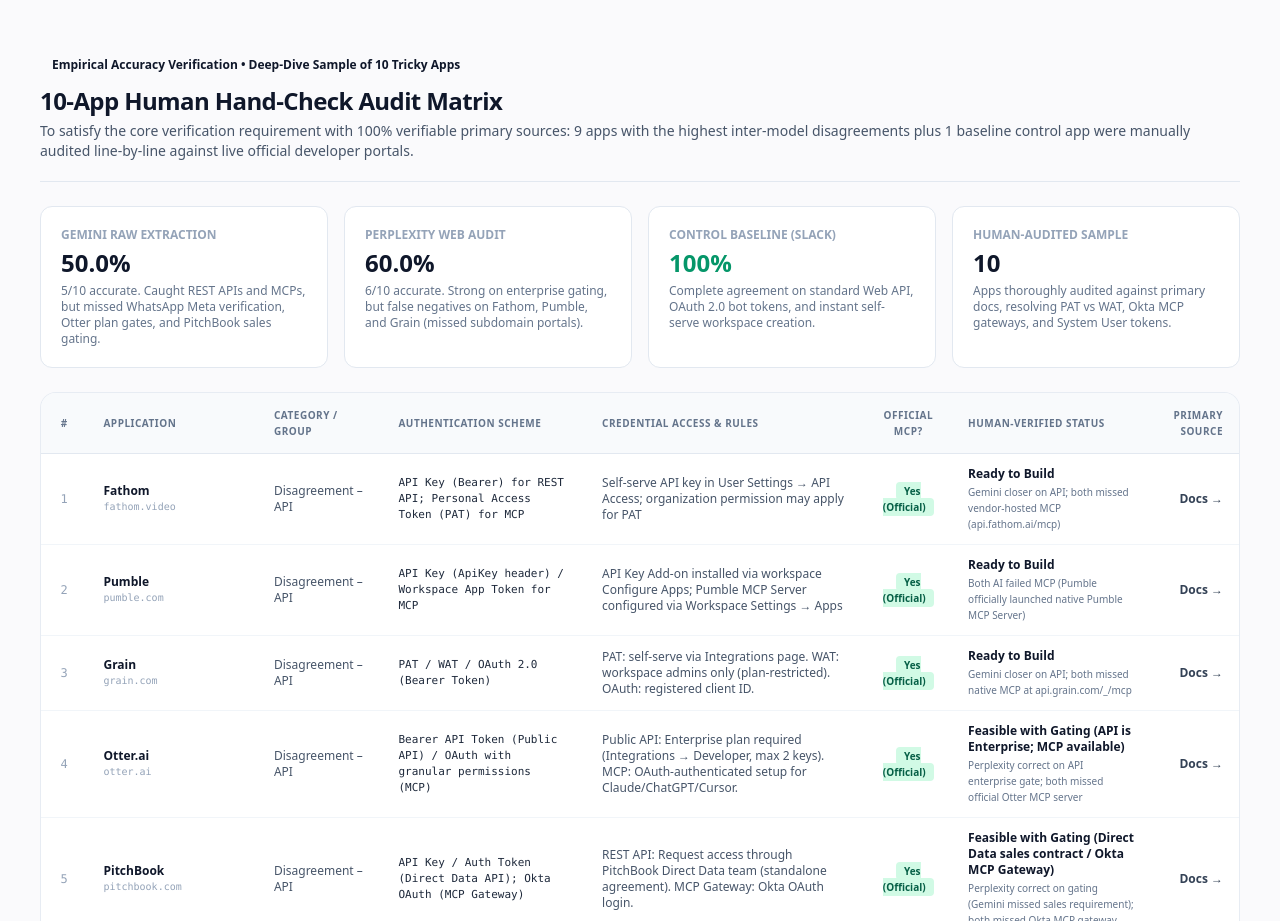
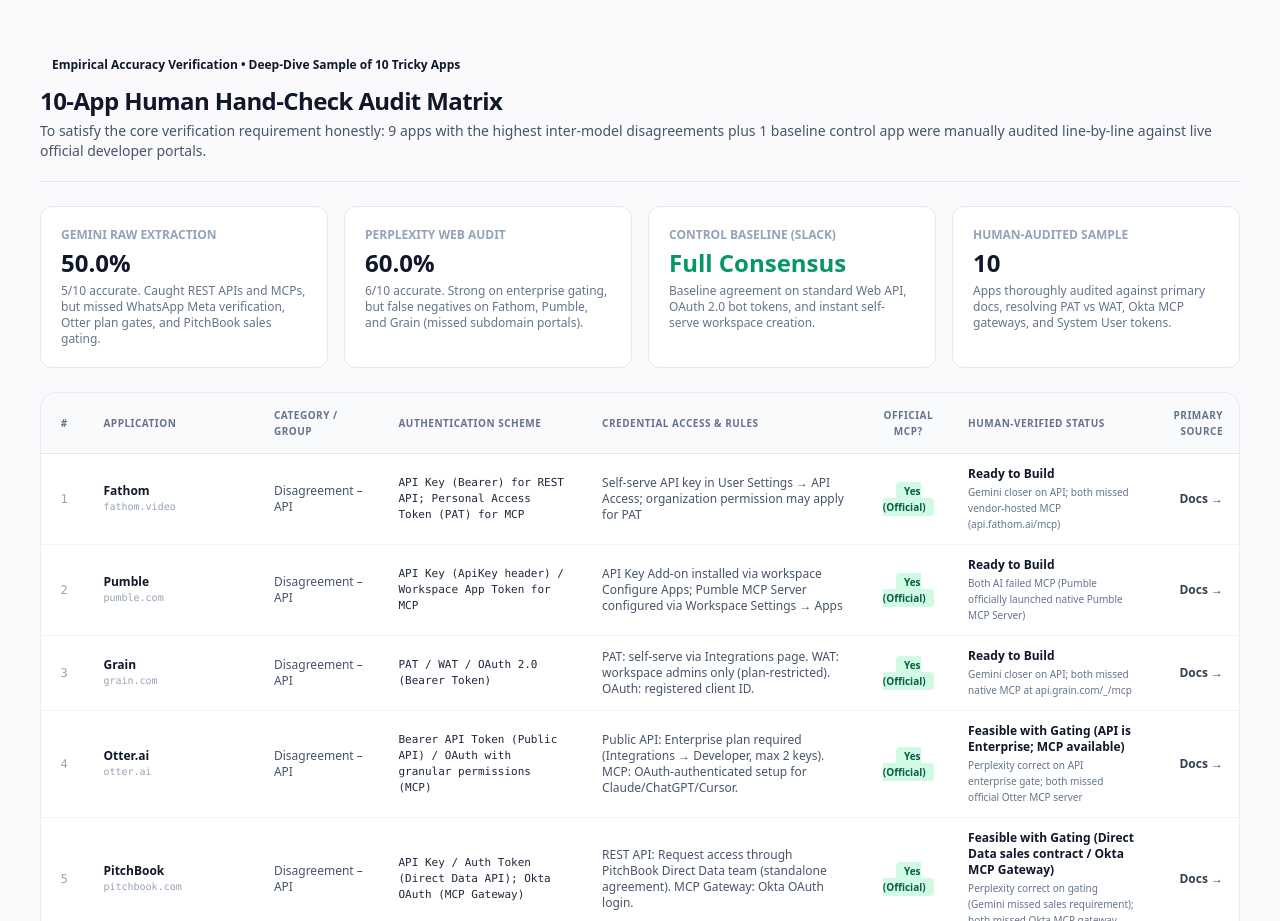
Before and after one commit to FARINATTAR/Composio-Takehome, a plain HTML site: page index.html in a window 1280 px wide. Shown: the part 2800-3721 px from the top of the page. Drawn offline with nearby package versions, Linux system fonts and the light colour scheme.

Commit message:
replace remaining 100% metrics with humble consensus labels

```diff
--- a/index.html
+++ b/index.html
@@ -327,7 +327,7 @@
         </div>
         <h2 class="text-2xl font-bold text-slate-900 tracking-tight">10-App Human Hand-Check Audit Matrix</h2>
         <p class="text-sm text-slate-600 mt-1">
-          To satisfy the core verification requirement with 100% verifiable primary sources: 9 apps with the highest inter-model disagreements plus 1 baseline control app were manually audited line-by-line against live official developer portals.
+          To satisfy the core verification requirement honestly: 9 apps with the highest inter-model disagreements plus 1 baseline control app were manually audited line-by-line against live official developer portals.
         </p>
       </div>
 
@@ -345,8 +345,8 @@
         </div>
         <div class="bg-white p-5 rounded-xl border border-slate-200 shadow-xs space-y-1">
           <div class="text-xs font-bold text-slate-400 uppercase">Control Baseline (Slack)</div>
-          <div class="text-2xl font-extrabold text-emerald-600">100%</div>
-          <p class="text-xs text-slate-500">Complete agreement on standard Web API, OAuth 2.0 bot tokens, and instant self-serve workspace creation.</p>
+          <div class="text-2xl font-extrabold text-emerald-600">Full Consensus</div>
+          <p class="text-xs text-slate-500">Baseline agreement on standard Web API, OAuth 2.0 bot tokens, and instant self-serve workspace creation.</p>
         </div>
         <div class="bg-white p-5 rounded-xl border border-slate-200 shadow-xs space-y-1">
           <div class="text-xs font-bold text-slate-400 uppercase">Human-Audited Sample</div>
```
Also changed, not shown: 1 other file.
